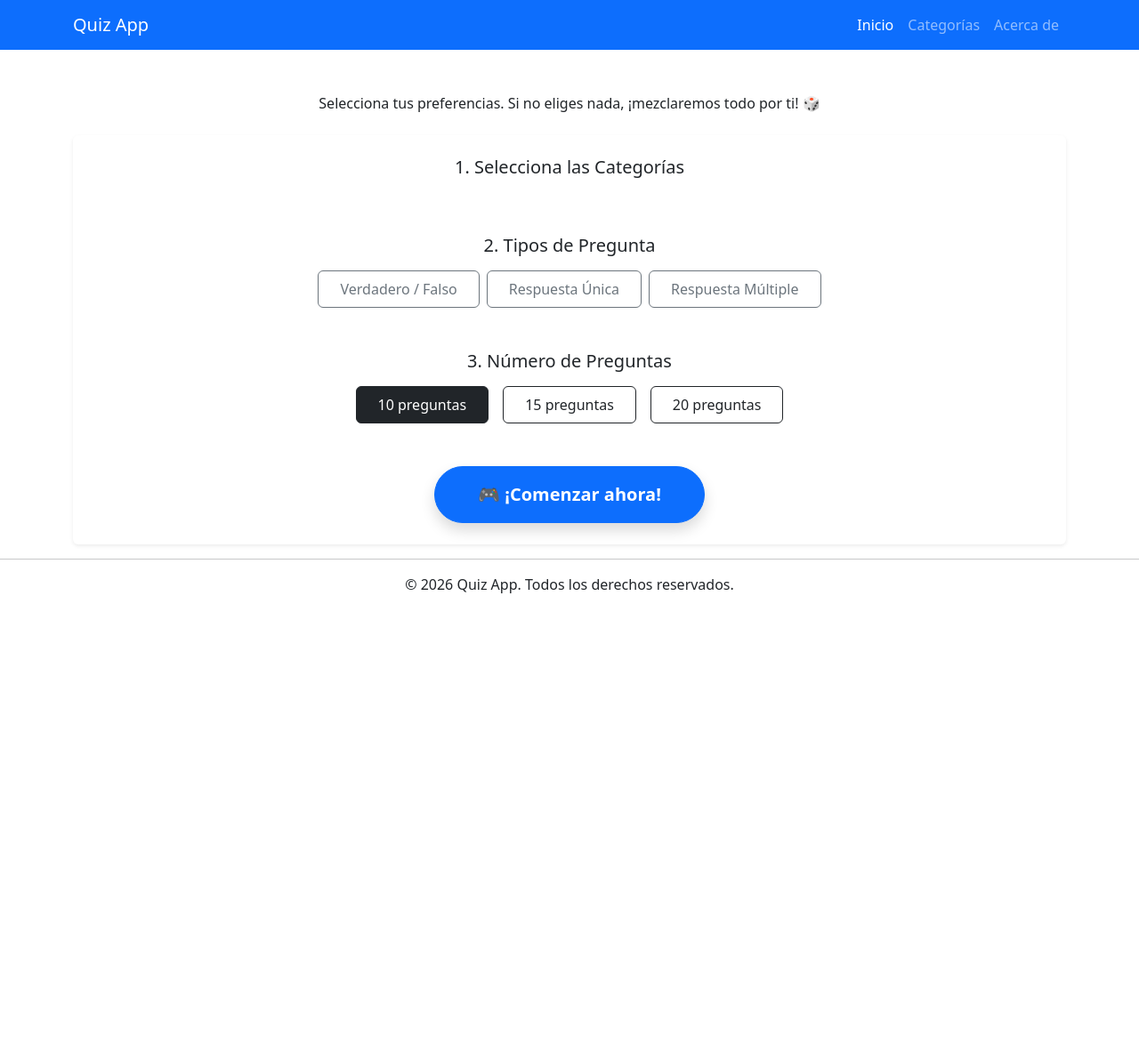
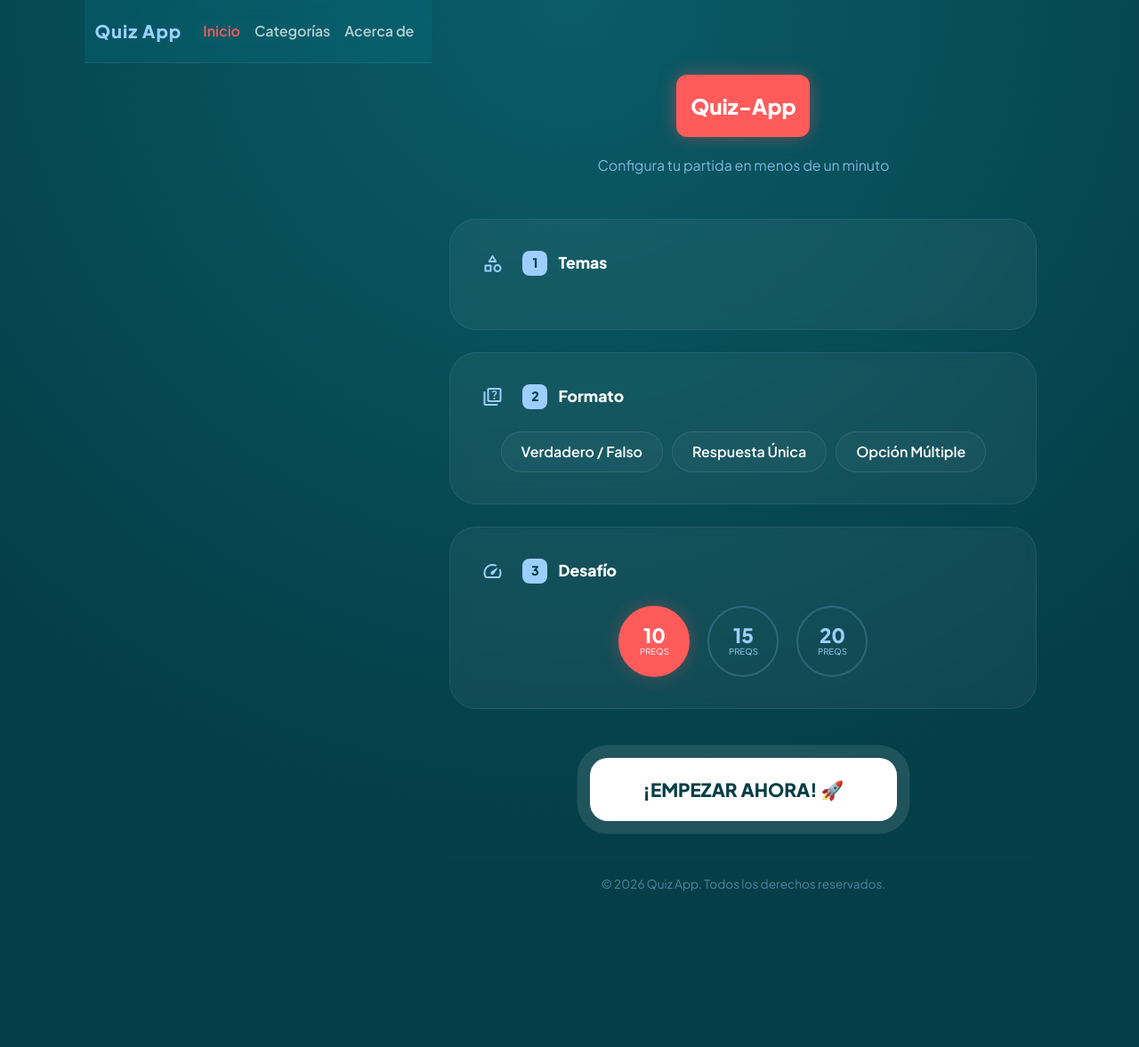
Before and after one commit to LolaPerezMartinez/Spring-Boot-Quiz, a Spring Boot app: page / in a window 1280 px wide. Shown: the whole page at 89% size. Before the commit the page ends 667 px from the top, so only its background shows below. Run offline with Spring Boot 4, Linux system fonts and the light colour scheme; data that the repository does not hold is empty; some of the project's set-up classes (security, data sources, template engines, error pages and the like) are left out, and stand-ins take their place.

Commit message:
Diseño unificado, validación de login y motor de preguntas

```diff
--- a/pom.xml
+++ b/pom.xml
@@ -1,5 +1,5 @@
 <?xml version="1.0" encoding="UTF-8"?>
-<project xmlns="http://maven.apache.org/POM/4.0.0" xmlns:xsi="http://www.w3.org/2001/XMLSchema-instance"
+<project xmlns="http://maven.apache.org/POM/4.0.0" xmlns:xsi="https://www.w3.org/2001/XMLSchema-instance"
 	xsi:schemaLocation="http://maven.apache.org/POM/4.0.0 https://maven.apache.org/xsd/maven-4.0.0.xsd">
 	<modelVersion>4.0.0</modelVersion>
 	<parent>
@@ -68,6 +68,10 @@
 	    <groupId>org.springframework.boot</groupId>
 	    <artifactId>spring-boot-starter-data-mongodb</artifactId>
 		</dependency>
+		<dependency>
+	    <groupId>org.springframework.boot</groupId>
+	    <artifactId>spring-boot-starter-security</artifactId>
+		</dependency>
 	</dependencies>
 
 	<build>
--- a/src/main/java/com/miempresa/quiz_app/dto/JuegoRequest.java
+++ b/src/main/java/com/miempresa/quiz_app/dto/JuegoRequest.java
@@ -3,8 +3,8 @@ package com.miempresa.quiz_app.dto;
 import java.util.List;
 
 public record JuegoRequest(
-    Long jugadorId,
     String nombre,
+    String password,
     List<String> categorias,
     List<String> tipos,
     Integer cantidad
--- a/src/main/resources/import.sql
+++ /dev/null
@@ -1,5 +0,0 @@
-INSERT INTO temas (nombre) VALUES ('Matemáticas');
-INSERT INTO preguntas (enunciado, tipo_pregunta, tema_id, activa) VALUES ('¿2+2=4?', 'VF', 1, true);
-
-INSERT INTO respuesta (texto, correcta, pregunta_id) VALUES ('Verdadero', true, 1);
-INSERT INTO respuesta (texto, correcta, pregunta_id) VALUES ('Falso', false, 1);
--- /dev/null
+++ b/src/main/resources/static/css/juego.css
@@ -0,0 +1,258 @@
+@charset "UTF-8";:root {
+    --coral: #FF5B5B;
+    --sky: #9CCFFF;
+    --petrol: #088395;
+    --dark-petrol: #043e47; /* Versión más oscura para el fondo */
+    --card-bg: rgba(255, 255, 255, 0.05);
+}
+
+body {
+    background-color: var(--dark-petrol);
+    background-image: radial-gradient(circle at 50% 0%, #0a5c68 0%, var(--dark-petrol) 70%);
+    color: white;
+    font-family: 'Plus Jakarta Sans', sans-serif;
+    min-height: 100vh;
+    margin: 0;
+    display: flex;
+    justify-content: center;
+}
+
+.main-wrapper {
+    max-width: 700px;
+    width: 100%;
+    padding: 60px 20px;
+}
+
+/* Header */
+.main-logo {
+    background: var(--coral);
+    width: 150px;
+    height: 70px;
+    border-radius: 12px;
+    display: flex;
+    align-items: center;
+    justify-content: center;
+    margin: 0 auto 20px;
+    font-weight: 800;
+    font-size: 1.5rem;
+    box-shadow: 0 0 20px rgba(255, 91, 91, 0.4);
+}
+
+.text-sky { color: var(--sky); opacity: 0.8; }
+
+/* Cards de Configuración centralizadas */
+.config-card {
+    background: var(--card-bg);
+    border: 1px solid rgba(156, 207, 255, 0.1);
+    border-radius: 30px;
+    padding: 35px;
+    margin-bottom: 25px;
+    backdrop-filter: blur(10px);
+}
+
+.step-title {
+    font-size: 1.1rem;
+    font-weight: 700;
+    margin-bottom: 25px;
+    display: flex;
+    align-items: center;
+    gap: 12px;
+}
+
+.badge-step {
+    background: var(--sky);
+    color: var(--dark-petrol);
+    width: 28px;
+    height: 28px;
+    border-radius: 8px;
+    display: flex;
+    align-items: center;
+    justify-content: center;
+    font-size: 0.9rem;
+}
+
+/* Contenedores de opciones */
+.options-container {
+    display: flex;
+    flex-wrap: wrap;
+    gap: 10px;
+    justify-content: center;
+}
+
+.btn-pill {
+    background: rgba(255, 255, 255, 0.03);
+    border: 1px solid rgba(255, 255, 255, 0.1);
+    color: white;
+    padding: 10px 22px;
+    border-radius: 100px;
+    font-weight: 600;
+    transition: all 0.3s ease;
+}
+
+.btn-pill:hover {
+    border-color: var(--sky);
+    color: var(--sky);
+}
+
+/* Estados de Check */
+.btn-check:checked + .btn-pill {
+    background: var(--petrol) !important;
+    border-color: var(--petrol) !important;
+    color: white !important;
+    transform: scale(1.05);
+}
+
+.btn-check:checked + .variant-coral {
+    background: var(--coral) !important;
+    border-color: var(--coral) !important;
+}
+
+/* Cantidad en círculos */
+.quantity-grid {
+    display: flex;
+    justify-content: center;
+    gap: 20px;
+}
+
+.btn-circle {
+    width: 80px;
+    height: 80px;
+    border-radius: 50%;
+    border: 2px solid rgba(156, 207, 255, 0.2);
+    display: flex;
+    flex-direction: column;
+    align-items: center;
+    justify-content: center;
+    color: var(--sky);
+    transition: all 0.3s ease;
+}
+
+.btn-circle .val { font-size: 1.4rem; font-weight: 800; line-height: 1; }
+.btn-circle .lab { font-size: 0.6rem; text-transform: uppercase; }
+
+.btn-check:checked + .btn-circle {
+    border-color: var(--coral);
+    background: var(--coral);
+    color: white;
+    box-shadow: 0 0 20px rgba(255, 91, 91, 0.3);
+}
+
+/* Botón Launch */
+.btn-launch {
+    background: white;
+    color: var(--dark-petrol);
+    border: none;
+    padding: 20px 60px;
+    border-radius: 20px;
+    font-weight: 800;
+    font-size: 1.3rem;
+    margin-top: 30px;
+    transition: all 0.3s cubic-bezier(0.175, 0.885, 0.32, 1.275);
+}
+
+.btn-launch:hover {
+    transform: translateY(-8px);
+    box-shadow: 0 15px 30px rgba(0, 0, 0, 0.3);
+    background: var(--sky);
+}
+
+/* Footer Decoración */
+.divider-line {
+    height: 1px;
+    background: linear-gradient(90deg, transparent, rgba(156, 207, 255, 0.2), transparent);
+    margin: 40px auto 20px;
+}
+
+.footer-text { color: var(--sky); opacity: 0.4; font-size: 0.8rem; }
+
+
+/* Importar Iconos de Google */
+@import url('https://fonts.googleapis.com/css2?family=Material+Symbols+Rounded:opsz,wght,FILL,GRAD@24,400,0,0');
+
+/* Animación de entrada */
+@keyframes fadeInUp {
+    from {
+        opacity: 0;
+        transform: translateY(30px);
+    }
+    to {
+        opacity: 1;
+        transform: translateY(0);
+    }
+}
+
+/* Aplicar animación a las tarjetas */
+.config-card {
+    animation: fadeInUp 0.8s cubic-bezier(0.2, 0.8, 0.2, 1) both;
+}
+
+/* Retraso escalonado (Stagger effect) */
+.config-card:nth-child(1) { animation-delay: 0.1s; }
+.config-card:nth-child(2) { animation-delay: 0.3s; }
+.config-card:nth-child(3) { animation-delay: 0.5s; }
+
+/* Estilo para los iconos que añadiremos */
+.step-icon {
+    font-family: 'Material Symbols Rounded';
+    font-size: 24px;
+    color: var(--sky);
+    margin-right: 10px;
+}
+
+/* Efecto Hover extra para las cards */
+.config-card:hover {
+    border-color: rgba(156, 207, 255, 0.3);
+    box-shadow: 0 10px 40px rgba(0, 0, 0, 0.2);
+    transition: all 0.4s ease;
+}
+
+/* Adaptación de la Navbar de Bootstrap al estilo Premium */
+.navbar {
+    background-color: rgba(8, 131, 149, 0.2) !important; /* Azul petróleo con transparencia */
+    backdrop-filter: blur(15px);
+    border-bottom: 1px solid rgba(156, 207, 255, 0.1);
+    padding: 15px 0;
+}
+
+.navbar-brand {
+    font-weight: 800;
+    color: var(--sky) !important;
+    letter-spacing: 1px;
+}
+
+.nav-link {
+    font-weight: 600;
+    color: white !important;
+    opacity: 0.7;
+    transition: opacity 0.3s;
+}
+
+.nav-link:hover, .nav-link.active {
+    opacity: 1;
+    color: var(--coral) !important;
+}
+
+/* Adaptación del Footer Fragment */
+footer hr {
+    border-top: 1px solid rgba(156, 207, 255, 0.1);
+    margin: 40px 0 20px 0;
+}
+
+footer p {
+    color: var(--sky);
+    opacity: 0.5;
+    font-size: 0.85rem;
+    text-align: center;
+    padding-bottom: 40px;
+}
+
+/* Ajuste del botón de Empezar (Pulso sutil) */
+@keyframes pulse-white {
+    0% { box-shadow: 0 0 0 0 rgba(255, 255, 255, 0.4); }
+    70% { box-shadow: 0 0 0 20px rgba(255, 255, 255, 0); }
+    100% { box-shadow: 0 0 0 0 rgba(255, 255, 255, 0); }
+}
+
+.btn-launch {
+    animation: pulse-white 2s infinite;
+}
--- a/src/main/resources/templates/pregunta-home/home.html
+++ b/src/main/resources/templates/pregunta-home/home.html
@@ -3,78 +3,85 @@
 <head>
     <meta charset="UTF-8">
     <meta name="viewport" content="width=device-width, initial-scale=1.0">
-    <title>Quiz App - Configuración</title>
+    <title>Quiz App</title>
+    <link href="https://fonts.googleapis.com/css2?family=Plus+Jakarta+Sans:wght@400;600;800&display=swap" rel="stylesheet">
+    <link rel="stylesheet" href="https://fonts.googleapis.com/css2?family=Material+Symbols+Rounded:opsz,wght,FILL,GRAD@24,400,0,0" />
     <link href="https://cdn.jsdelivr.net/npm/bootstrap@5.3.2/dist/css/bootstrap.min.css" rel="stylesheet">
-    <link rel="stylesheet" th:href="@{/css/estilo-home.css}">
+    <link rel="stylesheet" th:href="@{/css/juego.css}">
 </head>
 <body>
 
-<header th:replace="~{/layout/base :: header-comun}"></header>
+<header th:replace="~{layout/base :: header-comun}"></header>
 
-<div class="container mt-5">
-   <h1 class="text-center mb-4" th:text="${mensaje}">Bienvenido al Quiz</h1>
+<div class="main-wrapper">
+    <header class="content-section text-center mb-5 mt-4">
+        <div class="main-logo-container">
+            <div class="main-logo">Quiz-App</div>
+        </div>
+        <h1 class="display-5 fw-bold" th:text="${mensaje}">Prepárate para el Reto</h1>
+        <p class="text-sky">Configura tu partida en menos de un minuto</p>
+    </header>
 
-    <p class="text-center mb-4">
-        Selecciona tus preferencias. Si no eliges nada, ¡mezclaremos todo por ti! 🎲
-    </p>
+    <form th:action="@{/jugar}" method="post" class="central-flow">
 
-    <form th:action="@{/jugar}" method="post" class="p-4 rounded shadow-sm bg-white">
-
-        <div class="mb-5">
-            <h5 class="text-center mb-3">1. Selecciona las Categorías</h5>
-            <div class="d-flex justify-content-center gap-2 flex-wrap">
-                <div th:each="cat : ${categorias}">
+        <section class="config-card">
+            <h2 class="step-title">
+                <span class="material-symbols-rounded step-icon">category</span>
+                <span class="badge-step">1</span> Temas
+            </h2>
+            <div class="options-container">
+                <div th:each="cat : ${categorias}" class="option-item">
                     <input type="checkbox" class="btn-check" name="categorias"
                            th:id="'cat-' + ${cat}" th:value="${cat}" autocomplete="off">
-                    <label class="btn btn-outline-primary px-4 py-2" th:for="'cat-' + ${cat}" th:text="${cat}">
-                        Categoría
+                    <label class="btn btn-pill" th:for="'cat-' + ${cat}" th:text="${cat}">Categoría</label>
+                </div>
+            </div>
+        </section>
+
+        <section class="config-card">
+            <h2 class="step-title">
+                <span class="material-symbols-rounded step-icon">quiz</span>
+                <span class="badge-step">2</span> Formato
+            </h2>
+            <div class="options-container">
+                <div th:each="tipo : ${tipos}" class="option-item">
+                    <input type="checkbox" class="btn-check" name="tiposStr"
+                           th:id="'tipo-' + ${tipo}" th:value="${tipo}" autocomplete="off">
+                    <label class="btn btn-pill variant-coral" th:for="'tipo-' + ${tipo}"
+                           th:text="${tipo.name() == 'VF' ? 'Verdadero / Falso' :
+                                     (tipo.name() == 'UNICA' ? 'Respuesta Única' : 'Opción Múltiple')}">
                     </label>
                 </div>
             </div>
-        </div>
+        </section>
 
-        <div class="mb-5">
-            <h5 class="text-center mb-3">2. Tipos de Pregunta</h5>
-            <div class="d-flex justify-content-center gap-2 flex-wrap">
-
-                <div th:each="tipo : ${tipos}">
-			    <input type="checkbox" class="btn-check" name="tiposStr"
-			           th:id="'tipo-' + ${tipo}" th:value="${tipo}" autocomplete="off">
-			    <label class="btn btn-outline-secondary px-4 py-2" th:for="'tipo-' + ${tipo}"
-			           th:text="${tipo.name() == 'VF' ? 'Verdadero / Falso' :
-			                     (tipo.name() == 'UNICA' ? 'Respuesta Única' : 'Respuesta Múltiple')}">
-			        Tipo
-			    </label>
-			</div>
-
-            </div>
-        </div>
-
-        <div class="mb-5">
-            <h5 class="text-center mb-3">3. Número de Preguntas</h5>
-            <div class="d-flex justify-content-center gap-3">
-                <div th:each="cant : ${opcionesCantidad}">
+        <section class="config-card">
+            <h2 class="step-title">
+                <span class="material-symbols-rounded step-icon">speed</span>
+                <span class="badge-step">3</span> Desafío
+            </h2>
+            <div class="quantity-grid">
+                <div th:each="cant : ${opcionesCantidad}" class="quantity-item">
                     <input type="radio" class="btn-check" name="cantidadSeleccionada"
                            th:id="'cant-' + ${cant}" th:value="${cant}"
                            th:checked="${cant == 10}" autocomplete="off">
-                    <label class="btn btn-outline-dark px-4 py-2" th:for="'cant-' + ${cant}"
-                           th:text="${cant} + ' preguntas'">
-                        10
+                    <label class="btn btn-circle" th:for="'cant-' + ${cant}">
+                        <span class="val" th:text="${cant}">10</span>
+                        <span class="lab">Preqs</span>
                     </label>
                 </div>
             </div>
-        </div>
+        </section>
 
-        <div class="text-center mt-5">
-            <button type="submit" class="btn btn-primary btn-lg px-5 py-3 fw-bold rounded-pill shadow">
-                🎮 ¡Comenzar ahora!
+        <div class="action-zone text-center">
+            <button type="submit" class="btn-launch">
+                ¡EMPEZAR AHORA! 🚀
             </button>
         </div>
+    </form>
 
-    </form>
+    <footer th:replace="~{layout/base :: footer-comun}"></footer>
 </div>
-
-<footer th:replace="~{/layout/base :: footer-comun}"></footer>
 
 <script src="https://cdn.jsdelivr.net/npm/bootstrap@5.3.2/dist/js/bootstrap.bundle.min.js"></script>
 </body>
```
Also changed, not shown: src/main/java/com/miempresa/quiz_app/config/SecurityConfig.java (added, +31 -0 lines), src/main/java/com/miempresa/quiz_app/controller/api/JuegoRestController.java (+38 -44 lines), src/main/java/com/miempresa/quiz_app/model/mysql/entity/Jugador.java (+32 -8 lines), src/main/java/com/miempresa/quiz_app/model/mysql/entity/Partida.java (+12 -0 lines), src/main/java/com/miempresa/quiz_app/model/mysql/entity/Usuario.java (deleted, +0 -16 lines), src/main/java/com/miempresa/quiz_app/service/JuegoService.java (+18 -6 lines), src/main/java/com/miempresa/quiz_app/service/UsuarioService.java (added, +11 -0 lines), src/main/java/com/miempresa/quiz_app/service/impl/JuegoServiceImpl.java (+22 -46 lines), src/main/java/com/miempresa/quiz_app/service/impl/UsuarioServiceImpl.java (added, +56 -0 lines).
